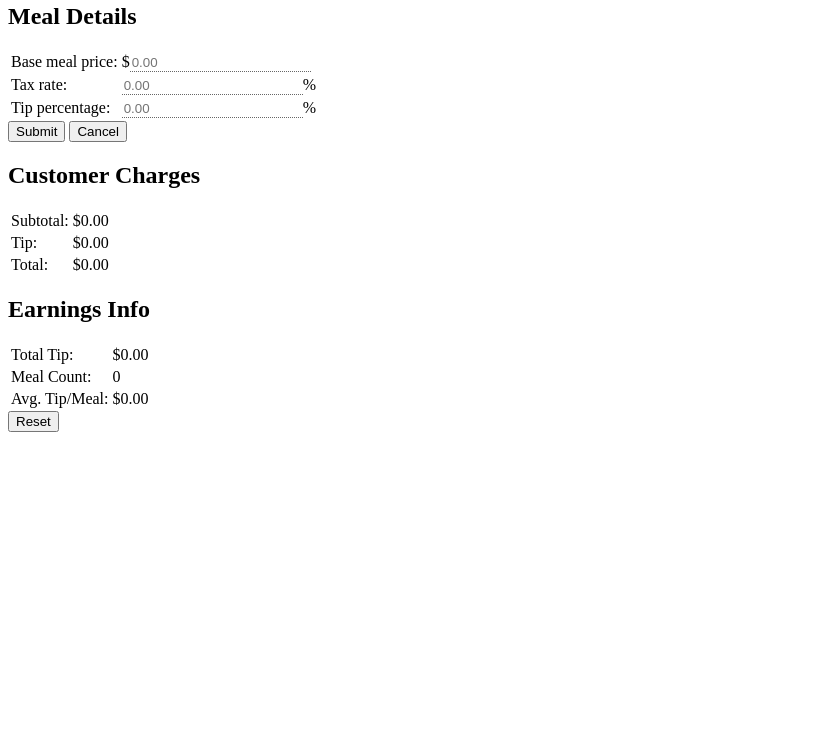
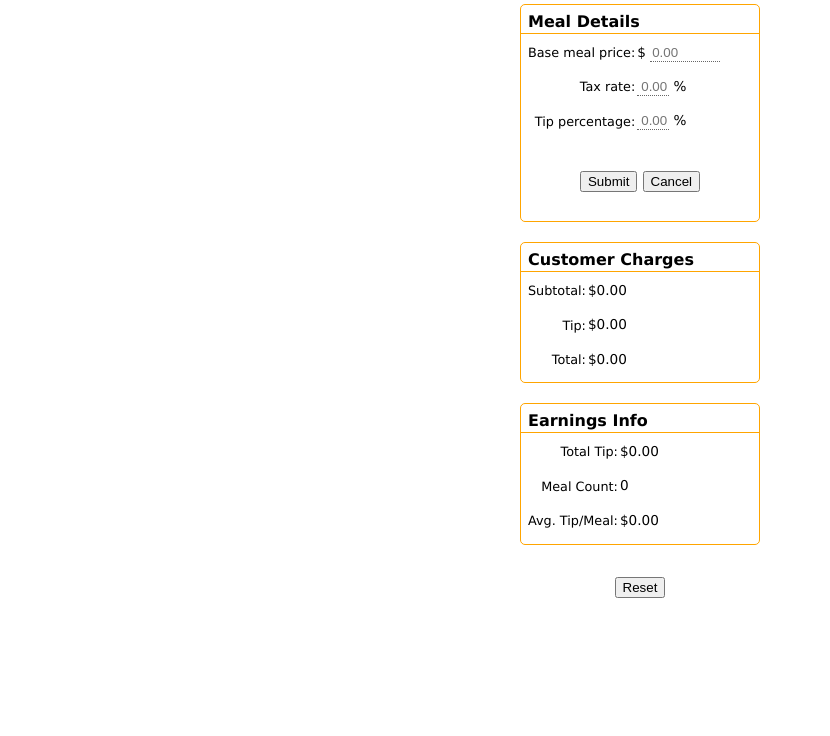
Before and after one commit to vleong2332/ng-waitstaff-calc, a plain HTML site: page index.html in a window 1280 px wide. Shown: the part 64-800 px from the top of the page, without its empty margins (0-830 px from the left). Drawn offline with Linux system fonts and the light colour scheme.

Commit message:
Styled for 320px width

```diff
--- a/css/index.css
+++ b/css/index.css
@@ -1,17 +1,81 @@
+* {
+	box-sizing: border-box;
+	-moz-box-sizing: border-box;
+	-webkit-box-sizing: border-box;
+}
+html {
+	font-family: 'Lucida Sans Unicode', 'MS Sans Serif', sans-serif;
+}
+
 input[type='text'] {
 	border: none;
 	border-bottom: 1px dotted #666;
+	width: 32px;
+	text-align: right;
+}
+input[name='base-price'] {
+	width: 70px;
+	text-align: left;
 }
 input[type='text']:focus {
 	outline: none;
-	border-bottom: 2px dotted #66E;
+	border-bottom: 3px dotted #66E;
+}
+.ng-submitted .ng-invalid,
+input.ng-dirty.ng-invalid {
+	border-bottom: 3px dotted indianred;
+}
+input.ng-dirty.ng-valid {
+	border-bottom: 3px dotted green;
+}
+.error {
+	color: indianred;
+}
+#error-msg {
+	position: absolute;
+	bottom: 2px;
+	text-align: center;
+	width: 100%;
+	left: 0;
 }
 
-.ng-submitted .ng-invalid,
-input.ng-dirty.ng-invalid {
-	border-bottom: 2px dotted indianred;
+h1 {
+	margin: 20px 0;
+	text-align: center;
+	font-weight: bold;
 }
-
-input.ng-dirty.ng-valid {
-	border-bottom: 2px dotted green;
+#meal-details,
+#cust-charges,
+#earnings-info {
+	position: relative;
+	width: 240px;
+	padding: 5px;
+	margin: 0 auto 20px auto;
+	border: 1px solid orange;
+	border-radius: 5px;
 }
+h2 {
+	font-size: 1rem;
+	margin: 0 -5px;
+	padding: 2px 7px;
+	border-bottom: 1px solid orange;
+}
+label {
+	font-size: 0.8rem;
+}
+tr td {
+		padding: 5px 0;
+		line-height: 1.4;
+}
+tr td:first-child {
+	text-align: right;
+	vertical-align: middle;
+}
+tr td:nth-child(2) {
+	font-size: 0.85rem;
+	vertical-align: middle;
+}
+#md-buttons {
+	margin: 2rem 0 1.5rem;
+	text-align: center;
+}
--- a/index.html
+++ b/index.html
@@ -23,23 +23,25 @@
 			<table id="md-table">
 				<tr>
 					<td><label>Base meal price:</label></td>
-					<td>$<input name="base-price" type="text" placeholder="0.00"
+					<td>$ <input name="base-price" type="text" placeholder="0.00"
 						required ng-model="data.basePrice" ng-pattern="/^[+-]?[0-9]{1,3}(?:,?[0-9]{3})*(?:\.[0-9]{2})?$/"/></td>
 				</tr>
 				<tr>
 					<td><label>Tax rate:</label></td>
 					<td><input name="tax-rate" type="text" placeholder="0.00"
-						required ng-model="data.taxRate" ng-pattern="/\d*\.?\d+%?/"/>%</td>
+						required ng-model="data.taxRate" ng-pattern="/\d*\.?\d+%?/"/> %</td>
 				</tr>
 				<tr>
 					<td><label>Tip percentage:</label></td>
 					<td><input name="tip-rate" type="text" placeholder="0.00"
-						required ng-model="data.tipRate" ng-pattern="/\d*\.?\d+%?/"/>%</td>
+						required ng-model="data.tipRate" ng-pattern="/\d*\.?\d+%?/"/> %</td>
 				</tr>
 			</table>
-			<div ng-if="formMealDetails.$submitted" ng-messages="formMealDetails.$error">
-				<p class="error" ng-message="required">Please fix the error</p>
+			<!-- Error Message -->
+			<div id="error-msg" ng-if="formMealDetails.$submitted" ng-messages="formMealDetails.$error">
+				<label class="error" ng-message="required">Please fix the error</label>
 			</div>
+			<!-- Buttons -->
 			<div id="md-buttons">
 				<input name="submitBtn" type="submit" value="Submit" />
 				<input name="cancelBtn" type="button" value="Cancel" ng-click="clearNumbers()"/>
@@ -86,7 +88,9 @@
 		</table>
 	</section>
 
-	<input name="resetBtn" type="button" value="Reset" ng-click="resetNumbers()"/>
+	<div id="md-buttons">
+		<input name="resetBtn" type="button" value="Reset" ng-click="resetNumbers()"/>
+	</div>
 
 </body>
 </html>
--- a/js/index.js
+++ b/js/index.js
@@ -16,6 +16,8 @@ angular.module('wsCalcApp', ['ngMessages'])
 			$scope.data.basePrice = undefined;
 			$scope.data.taxRate   = undefined;
 			$scope.data.tipRate   = undefined;
+			$scope.formMealDetails.$setPristine();
+			$scope.formMealDetails.$setUntouched();
 		};
 
 		$scope.submitNumbers = function() {
```
